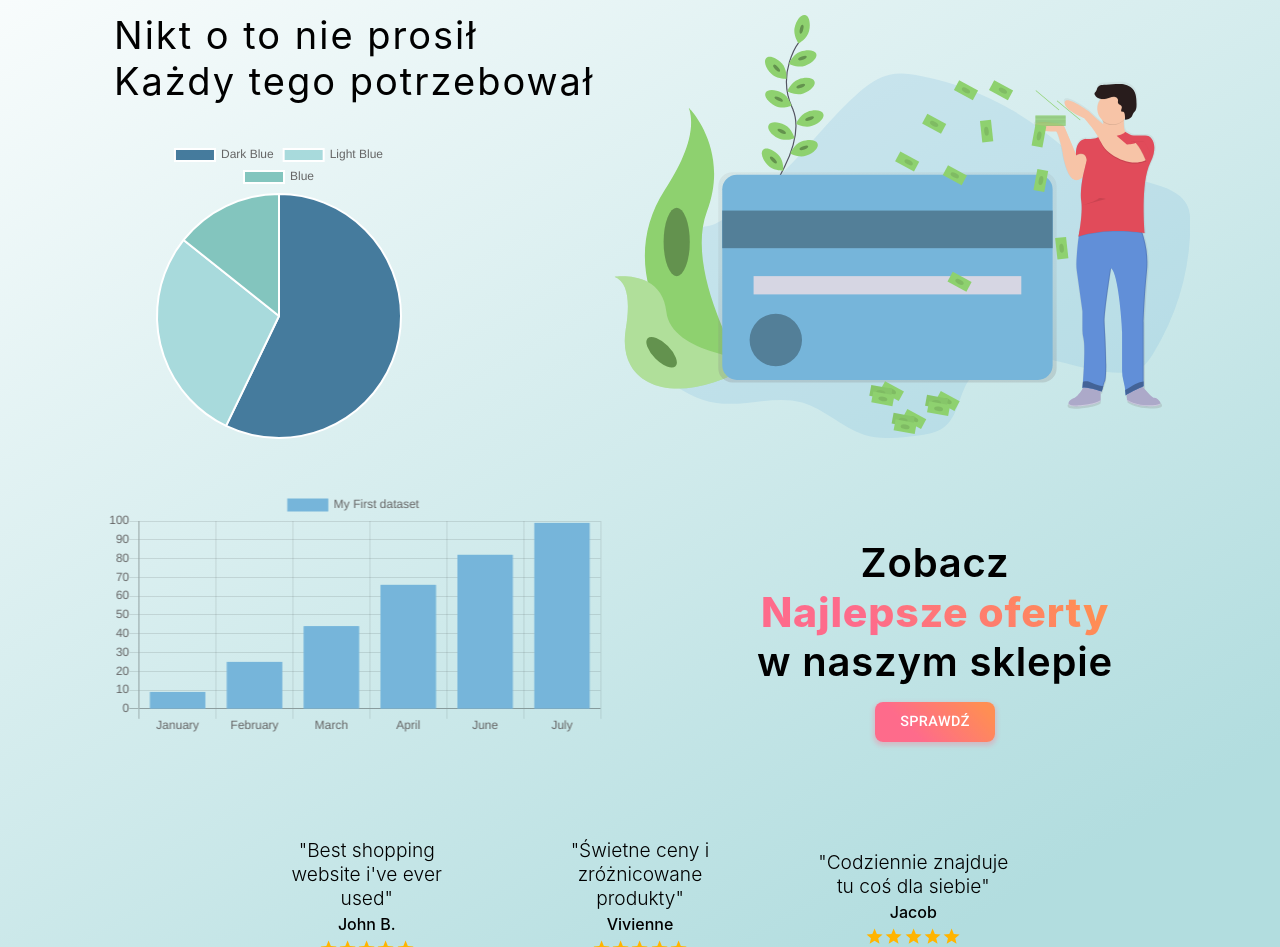
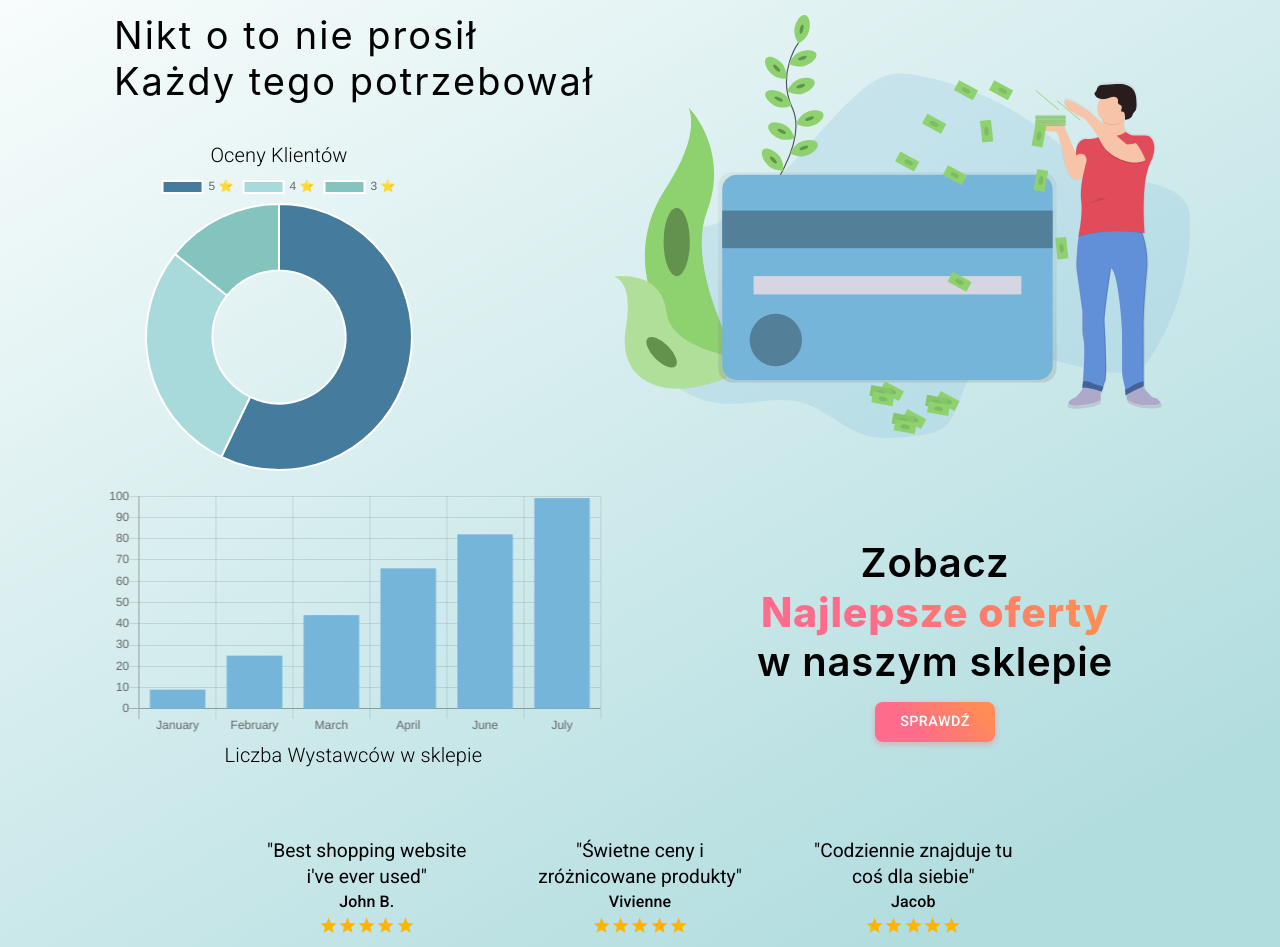
Before and after one commit to infoshareacademy/jfdzr1-corona404-app, a React (Create React App) app: page /dashboard in a window 1280 px wide. Shown: the part 145-1092 px from the top of the page. Built offline with nearby package versions, Linux system fonts and the light colour scheme.

Commit message:
Changes in syntax

```diff
--- a/src/dashboard/bar.js
+++ b/src/dashboard/bar.js
@@ -1,41 +1,38 @@
 import React from 'react';
-import {Bar} from 'react-chartjs-2';
+import { Bar } from 'react-chartjs-2';
+import Typography from '@material-ui/core/Typography'
 import './dashboard.css';
 
 const data = {
-  labels: ['January','February', 'March', 'April',"June","July"],
+  labels: ['January', 'February', 'March', 'April', "June", "July"],
   datasets: [
     {
-      label: 'My First dataset',
+      label: 'Liczba wystawców w sklepie',
       backgroundColor: '#76b5da',
       borderColor: '#76b5da',
       borderWidth: 1,
       hoverBackgroundColor: '#a8dadc',
       hoverBorderColor: '#a8dadc',
-      data: [9, 25, 44, 66, 82,99],
-      options:{
-        title:{
-          display:true,
-          text:"Śmieszne słupki"
-        }
-      }
+      data: [9, 25, 44, 66, 82, 99],
     },
 
   ]
 };
 
-class BarChart extends React.Component{
+class BarChart extends React.Component {
   render() {
     return (
       <div className="bar">
         <Bar
           data={data}
-          width={50}
-          height={50}
+          width={100}
+          height={300}
           options={{
-            maintainAspectRatio: false
+            maintainAspectRatio: false,
+            legend:{display:false}
           }}
         />
+        <Typography variant="h6" style={{fontWeight: '300', textAlign:"center"}}>Liczba Wystawców w sklepie</Typography>
       </div>
     );
   }
--- a/src/dashboard/charts.js
+++ b/src/dashboard/charts.js
@@ -5,12 +5,10 @@ import BarChart from './bar';
 class Charts extends React.Component {
 	render() {
 		return (
-
 			<div className="graph_container">
-				<PieChart></PieChart>
-				<BarChart></BarChart>
+				<PieChart/>
+				<BarChart/>
 			</div>
-
 		)
 	}
 }
--- a/src/dashboard/comments.js
+++ b/src/dashboard/comments.js
@@ -2,28 +2,29 @@ import React from 'react';
 import './dashboard.css';
 import Rating from '@material-ui/lab/Rating';
 import Box from '@material-ui/core/Box';
+import Typography from '@material-ui/core/Typography'
 
 function Comments() {
-    const [value] = React.useState(5);
+    const value = 5;
     return (
         <div className="comments__container">
             <div className="comment">
-                <h2 className="comment__title">"Best shopping website i've ever used"</h2>
-                <h3 className="comment__author">John B.</h3>
+                <Typography variant="h5">"Best shopping website i've ever used"</Typography>
+                <Typography variant="h6">John B.</Typography>
                 <Box component="fieldset" mb={3} borderColor="transparent">
                     <Rating name="read-only" value={value} readOnly />
                 </Box>
             </div>
             <div className="comment">
-                <h2 className="comment__title">"Świetne ceny i zróżnicowane produkty"</h2>
-                <h3 className="comment__author">Vivienne</h3>
+                <Typography variant="h5">"Świetne ceny i zróżnicowane produkty"</Typography>
+                <Typography variant="h6">Vivienne</Typography>
                 <Box component="fieldset" mb={3} borderColor="transparent">
                     <Rating name="read-only" value={value} readOnly />
                 </Box>
             </div>
             <div className="comment">
-                <h2 className="comment__title">"Codziennie znajduje tu coś dla siebie"</h2>
-                <h3 className="comment__author">Jacob</h3>
+                <Typography variant="h5">"Codziennie znajduje tu coś dla siebie"</Typography>
+                <Typography variant="h6">Jacob</Typography>
                 <Box component="fieldset" mb={3} borderColor="transparent">
                     <Rating name="read-only" value={value} readOnly />
                 </Box>
--- a/src/dashboard/dashboard.css
+++ b/src/dashboard/dashboard.css
@@ -64,11 +64,6 @@
     -webkit-text-fill-color: transparent;
 }
 
-.header2__button{
-    width: 150px;
-    height: 50px;
-}
-
 .graph_container{
     grid-area: graphs;
     width: 100%;
@@ -78,15 +73,16 @@
     box-sizing: content-box;
     padding: 15px;
     margin: 20px 0;
-    width: 600px;
+     width: 600px;
     height: 300px;
 }
 
 .pie{
+    text-align: center;
     box-sizing: content-box;
-    margin: 20px 0;
-    width: 320px;
-    height: 320px;
+    margin: 20px 0 0 2vw;
+    width: 300px;
+    height: 300px;
     padding: 15px;
 }
 
--- a/src/dashboard/dashboard.js
+++ b/src/dashboard/dashboard.js
@@ -2,7 +2,7 @@
 import React from 'react';
 import './dashboard.css';
 import { Title } from './title';
-import { Title2 } from './title2';
+import { Subtitle } from './subtitle';
 import shop from './images/money.svg';
 import Comments from './comments';
 import Charts from './charts';
@@ -21,7 +21,7 @@ class Dashboard extends React.Component{
             <Title></Title>
             <img src={shop} className="shop_img" alt="shopping app"></img>
                 <Charts></Charts>
-                <Title2></Title2>
+                <Subtitle></Subtitle>
                 <Comments></Comments>
             </section>
         )
--- a/src/dashboard/pie.js
+++ b/src/dashboard/pie.js
@@ -1,12 +1,13 @@
 import React from 'react';
-import {Pie} from 'react-chartjs-2';
+import { Doughnut } from 'react-chartjs-2';
+import Typography from '@material-ui/core/Typography';
 import './dashboard.css';
 
 const data = {
 	labels: [
-		'Dark Blue',
-		'Light Blue',
-		'Blue'
+		'5 ⭐',
+		'4 ⭐',
+		'3 ⭐'
 	],
 	datasets: [{
 		data: [80, 40, 20],
@@ -24,16 +25,16 @@ const data = {
 };
 
 class PieChart extends React.Component{
-
   render() {
     return (
       <div className="pie">
-        <Pie data={data}
+		  <Typography variant="h6" style={{fontWeight: '300'}}>Oceny Klientów</Typography>
+        <Doughnut data={data}
         width={50}
         height={50}
         options={{
-          maintainAspectRatio: false
-        }} />
+            maintainAspectRatio: false
+          }}/>
       </div>
     );
   }
--- a/src/dashboard/title2.js
+++ b/src/dashboard/subtitle.js
@@ -6,6 +6,8 @@ import gsap from 'gsap';
 
 const StyledButton = withStyles({
     root: {
+      width: '150px',
+      height: '50px',
       background: 'linear-gradient(45deg, #FE6B8B 30%, #FF8E53 90%)',
       borderRadius: 10,
       border: 0,
@@ -21,7 +23,7 @@ const StyledButton = withStyles({
   })(Button);
 
 
-export class Title2 extends React.Component {
+export class Subtitle extends React.Component {
 
   componentDidMount(){
     gsap.from(".header2__title",{opacity: 0, x: 100, duration: 1, delay:.5});
--- a/src/dashboard/title.js
+++ b/src/dashboard/title.js
@@ -2,17 +2,20 @@ import React, { useEffect, useRef } from 'react';
 import './dashboard.css';
 import gsap from "gsap";
 
-export function Title() {
+export class Title extends React.Component {
 
-    useEffect(()=>{
-        gsap.from(".title-1",{opacity: 0, x: -200, duration: 1});
-        gsap.from(".title-2",{opacity: 0, x: -200, duration: 1.5});
-    })
+    componentDidMount() {
+        gsap.from(".title-1", { opacity: 0, x: -200, duration: 1 });
+        gsap.from(".title-2", { opacity: 0, x: -200, duration: 1.5 });
+    }
 
-    return(
-        <div className="header_container">
-            <h1 className="title-1">CORONA 404</h1>
-            <h2 className="title-2">Nikt o to nie prosił <br/><span className="titlespan">Każdy tego potrzebował</span> </h2>
-        </div>
-    )
+    render() {
+        return (
+            <div className="header_container">
+                <h1 className="title-1">CORONA 404</h1>
+                <h2 className="title-2">Nikt o to nie prosił <br /><span className="titlespan">Każdy tego potrzebował</span> </h2>
+            </div>
+        )
+    }
+
 }
```
Also changed, not shown: src/dashboard/graphs.js (deleted).
